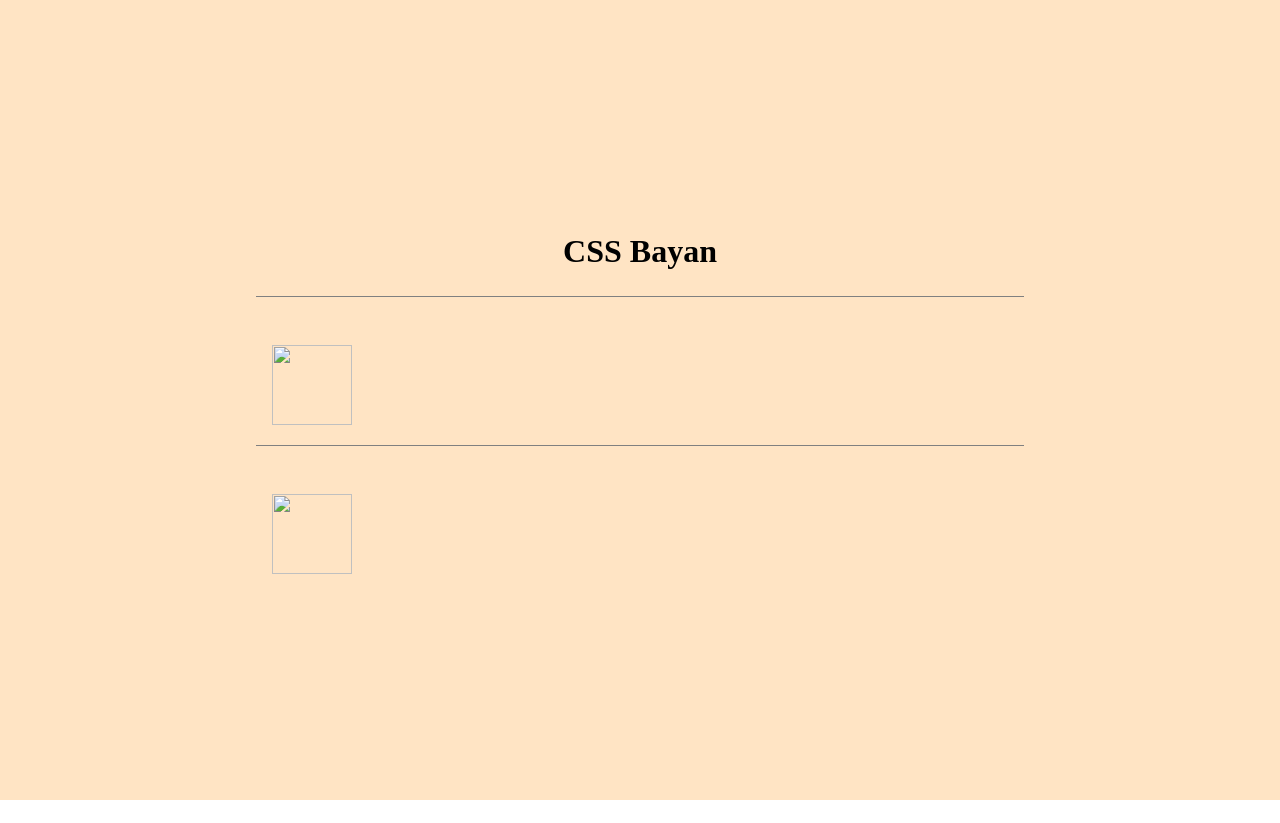
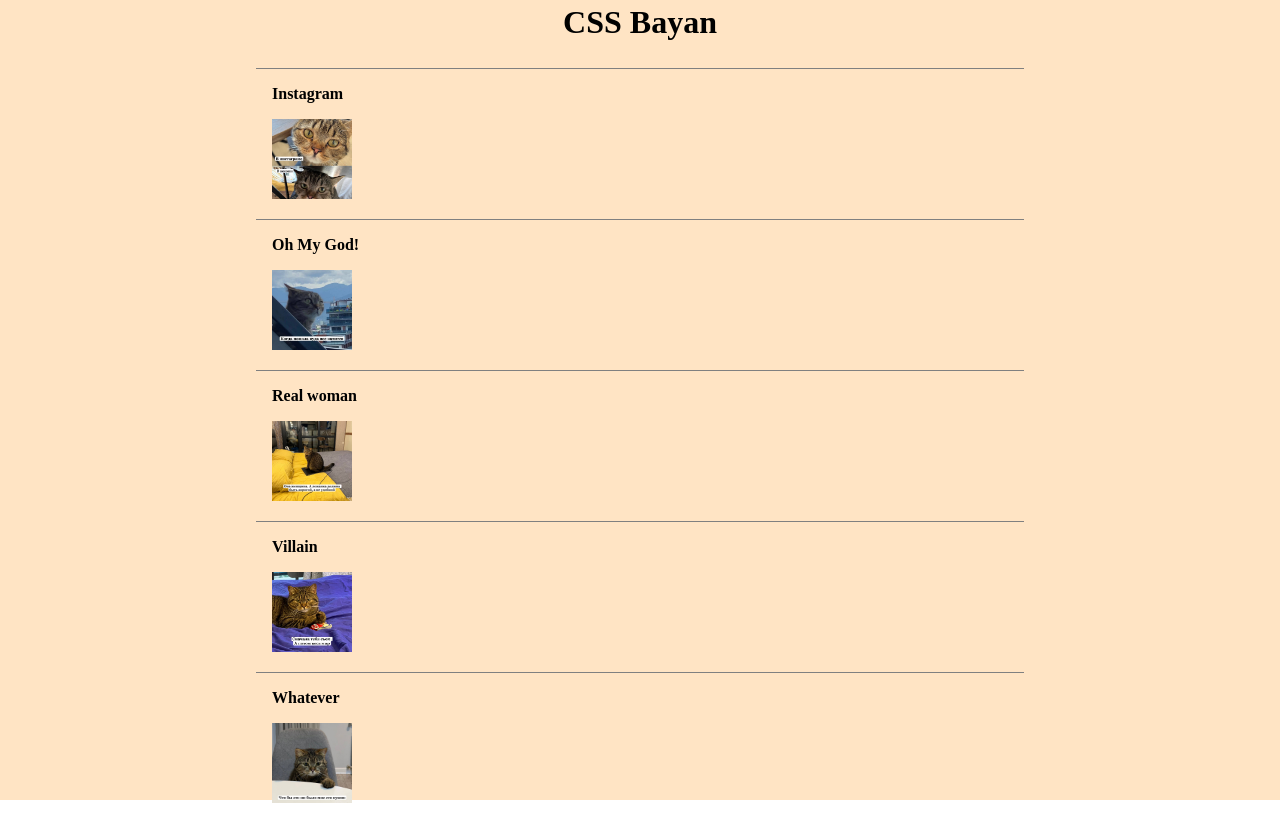
Before and after one commit to jnorwill/cssBayan, a plain HTML site: page cssBayan/index.html in a window 1280 px wide. Before the commit the page ends 800 px from the top, so only its background shows below. Drawn offline with Linux system fonts and the light colour scheme.

Commit message:
feat: add memes  (Sun, Mar 12, 2023 11:28 PM)

```diff
--- a/cssBayan/index.html
+++ b/cssBayan/index.html
@@ -15,17 +15,38 @@
         <ul class="list">
             <li class="list__item mem">
                 <div class="mem__wrapper">
-                    <h3 class="mem__tittle"></h3>
+                    <h3 class="mem__tittle">Instagram</h3>
                     <div class="mem__icon"></div>
                 </div>
-                <img class="mem__img" src="" alt="">
+                <img class="mem__img" src="./instagram.jpg" alt="instagram">
             </li>
             <li class="list__item mem">
                 <div class="mem__wrapper">
-                    <h3 class="mem__tittle"></h3>
+                    <h3 class="mem__tittle">Oh My God!</h3>
                     <div class="mem__icon"></div>
                 </div>
-                <img class="mem__img" src="" alt="">
+                <img class="mem__img" src="./omg.jpg" alt="omg">
+            </li>
+            <li class="list__item mem">
+                <div class="mem__wrapper">
+                    <h3 class="mem__tittle">Real woman</h3>
+                    <div class="mem__icon"></div>
+                </div>
+                <img class="mem__img" src="./woman.jpg" alt="woman">
+            </li>
+            <li class="list__item mem">
+                <div class="mem__wrapper">
+                    <h3 class="mem__tittle">Villain</h3>
+                    <div class="mem__icon"></div>
+                </div>
+                <img class="mem__img" src="./villain.jpg" alt="villain">
+            </li>
+            <li class="list__item mem">
+                <div class="mem__wrapper">
+                    <h3 class="mem__tittle">Whatever</h3>
+                    <div class="mem__icon"></div>
+                </div>
+                <img class="mem__img" src="./whatever.jpg" alt="whatever">
             </li>
         </ul>
     </main>
```
Also changed, not shown: cssBayan/instagram.jpg (added), cssBayan/omg.jpg (added), cssBayan/villain.jpg (added), cssBayan/whatever.jpg (added), cssBayan/woman.jpg (added).
